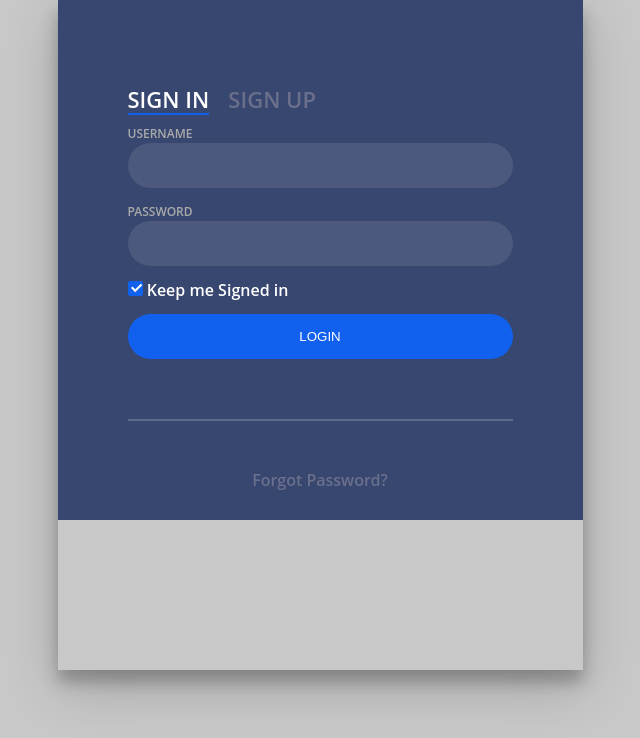
After one commit to huynhkhoa9/Assignment2, a PHP site: page /assignment3/index.php in a window 1280 px wide. The commit adds this page. Shown: the top 738 px of the page, without its empty margins (320-960 px from the left). Run offline with PHP 8.4, Linux system fonts and the light colour scheme.

Commit message:
uploaded the wrong code last time

```diff
--- a/assignment3/dashboard.php
+++ b/assignment3/dashboard.php
@@ -42,7 +42,7 @@
 				<a href="profile.php"><input type="submit" class="button" value="Update Profile"></a>
 			</div>
 			<div class="group">
-				<a href="./fuel_quote_form.html"><input type="submit" class="button" value="Get Quote"></a>
+				<a href="./fuel_quote_form.php"><input type="submit" class="button" value="Get Quote"></a>
 			</div>
 			<div class="group">
 				<a href="./fuel_quote_history.html"><input type="submit" class="button" value="View Fuel History"></a>
--- /dev/null
+++ b/assignment3/index.php
@@ -0,0 +1,76 @@
+<?php include('server.php') ?>
+
+<!DOCTYPE html>
+<html>
+<head>
+    <title>Register/Login</title>
+    <link rel="stylesheet" href="./css/styles.css">
+</head>
+
+<body>
+  <div class="login-wrap">
+    <div class="login-html">
+		<form method="POST" action="server.php">
+		  <?php include('errors.php') ?>
+		  <input id="tab-1" type="radio" name="tab" class="sign-in" checked><label for="tab-1" class="tab">Sign In</label>
+		  <input id="tab-2" type="radio" name="tab" class="sign-up"><label for="tab-2" class="tab">Sign Up</label>
+		  <div class="login-form">
+			<div class="sign-in-htm">
+			  <div class="group">
+				<label for="username" class="label" >Username</label>
+				<input name="username" id="username" type="text" class="input" required>
+			  </div>
+			  <div class="group">
+				<label for="password" class="label">Password</label>
+				<input name="password" id="password" type="password" class="input" data-type="password" required>
+			  </div>
+			  <div class="group">
+				<input id="check" type="checkbox" class="check" checked>
+				<label for="check"><span class="icon"></span> Keep me Signed in</label>
+			  </div>
+			  <div class="group">
+				<button type="submit" name="login_user" class="button"> Login </button>
+			  </div>
+		  </form>
+          <div class="hr"></div>
+          <div class="foot-lnk">
+            <a href="http://example.org/">Forgot Password?</a>
+          </div>
+        </div>
+		<form method="POST" action="server.php">
+			<?php include('errors.php') ?>
+			<div class="sign-up-htm">
+			  <div class="group">
+				<label for="username" class="label required">Username</label>
+				<input name="username" id="username" class="input" type="text" required>
+			  </div>
+			  <div class="group">
+				<label for="password_1" class="label required">Password</label>
+				<input name="password_1" id="password_1" class="input" type="password" data-type="password" required>
+			  </div>
+			  <div class="group">
+				<label for="password_2" class="label required">Repeat Password</label>
+				<input name="password_2" id="password_2" class="input" type="password" data-type="password" required>
+			  </div>
+			  <div class="group">
+				<label for="email" class="label required">Email Address</label>
+				<input name="email" id="email" class="input" type="text" required>
+			  </div>
+			  <div class="group">
+				<p><span class="required"></span> indicates required field.</p>
+				<button type="submit" name="register_user" class="button"> SignUp </button>
+			  </div>
+		  </form>
+          <div class="hr"></div>
+          <div class="foot-lnk">
+            <label for="tab-1">Already Member?</a>
+          </div>
+        </div>
+      </div>
+    </div>
+  </div>
+      <script src="./js/script.js"></script>
+
+</body>
+
+</html>
```
Also changed, not shown: assignment3/registration.php (added, +40 -0 lines), assignment3/fuel_quote_form.php (line endings or trailing spaces).
